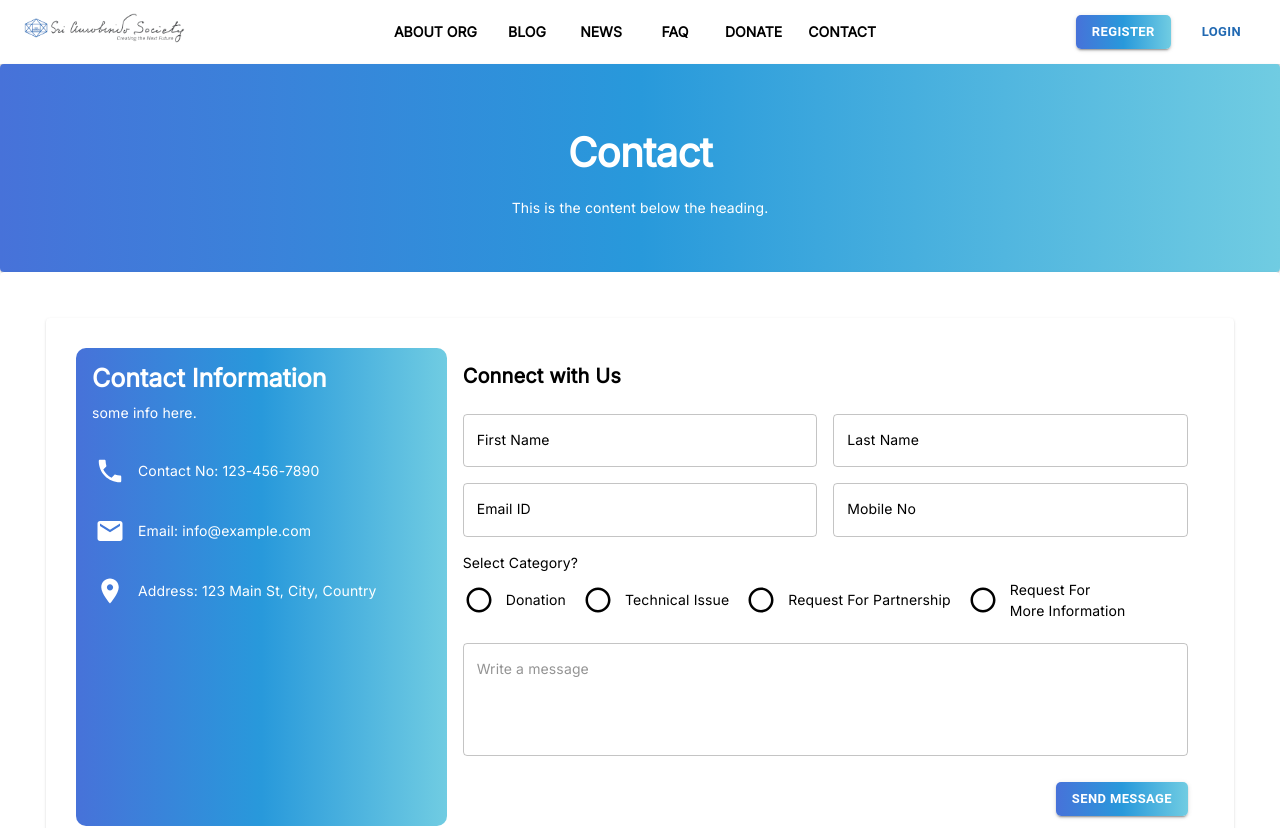
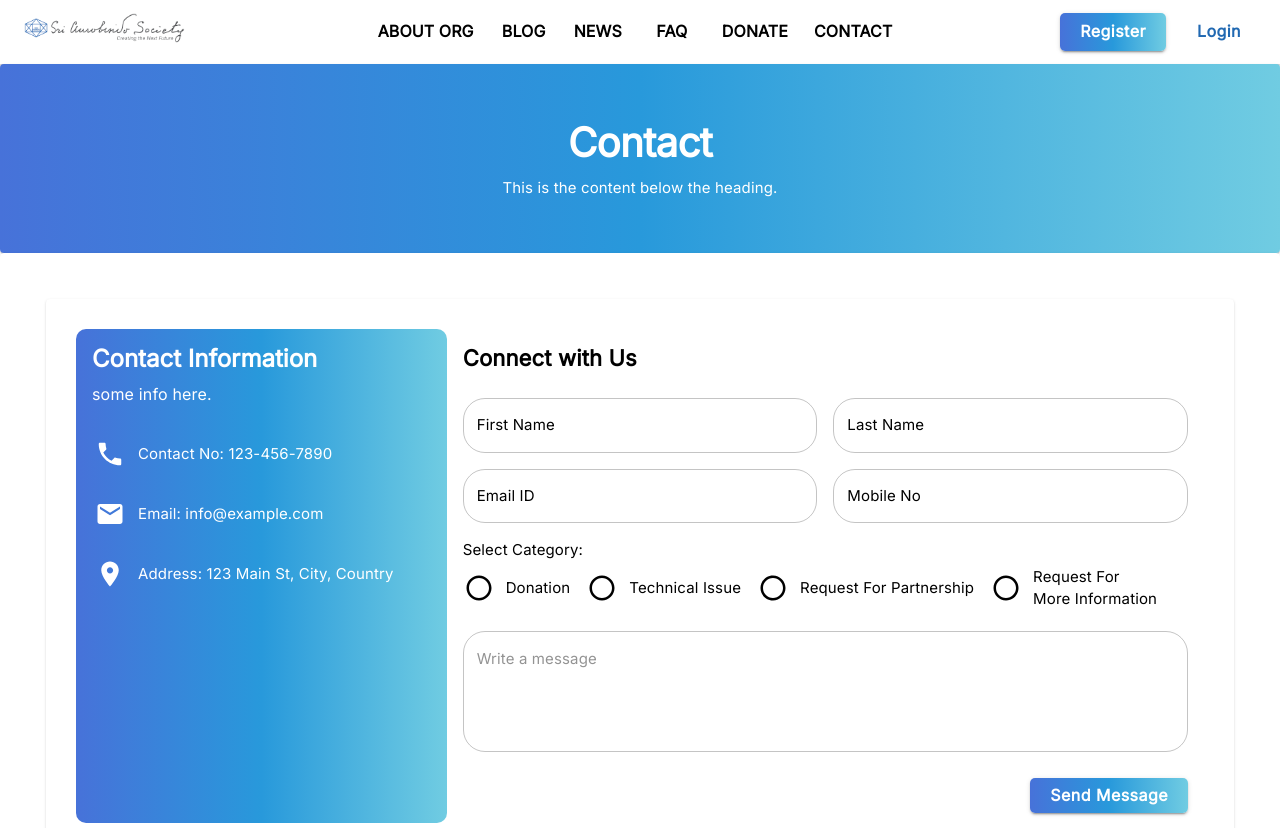
Before and after one commit to anshika2432001/auro_proj, a React (Create React App) app: page /contact in a window 1280 px wide. Shown: the top 828 px of the page. Built offline with nearby package versions, Linux system fonts and the light colour scheme.

Commit message:
updated code

```diff
--- a/src/pages/LandingComponent/Footer.js
+++ b/src/pages/LandingComponent/Footer.js
@@ -1,7 +1,7 @@
 import React from 'react';
 import { Card, Typography, Grid, Link,Box, CardContent,Divider } from '@mui/material';
 import { makeStyles } from '@mui/styles';
-import AuroLogo1 from '../../images/AuroLogo1.png';
+import AuroLogoDark from '../../images/AuroLogo-dark.jpeg';
 import FacebookLogo from '../../images/Facebook.png';
 import InstagramLogo from '../../images/Instagram.png';
 import LinkedinLogo from '../../images/LinkedIn.png';
@@ -57,7 +57,7 @@ const Footer = () => {
 
 
               <Typography variant="h6">
-                <img src={AuroLogo1} alt="Logo" height="40" />
+                <img src={AuroLogoDark} alt="Logo" height="40" />
               </Typography>
 
             <Typography variant="body2"color="white" sx={{mr:"30px"}}>Lorem ipsum dolor sit amet, consectetur adipisicing elit. Accusantium eos fuga laborum doloremque. Modi libero nam, fugit quasi quidem aliquam placeat officia possimus ad accusamus inventore eius, nesciunt iure deserunt.</Typography>
--- a/src/pages/LandingComponent/ForgotPassword.js
+++ b/src/pages/LandingComponent/ForgotPassword.js
@@ -171,7 +171,7 @@ const ForgotPassword = () => {
                 return (
                     <Card className='mini-card1'>
                         <CardContent>
-                            <Typography variant="h4" marginBottom="20px" textAlign="center">Password Reset Successful!</Typography>
+                            <Typography variant="h4" marginBottom="30px" textAlign="center">Password Reset Successful!</Typography>
                             <Grid container direction="row" rowSpacing={0} columnSpacing={2}>
                                 <Grid item xs={12} sm={12} md={12} lg={12} textAlign="center">
                                     <Button variant="contained" type="submit" sx={{ background: 'linear-gradient(to right,#4772D9, #2899DB,#70CCE2)' }} onClick={toggleLoginDialog}>
--- a/src/pages/LandingComponent/HomePage.js
+++ b/src/pages/LandingComponent/HomePage.js
@@ -32,7 +32,7 @@ const HomePage = () => {
             <Typography variant="body1" gutterBottom sx={{mt:3,color:"white"}}>
               Lorem ipsum dolor sit amet, consectetur adipisicing elit. Accusantium eos fuga laborum doloremque. Modi libero nam, fugit quasi quidem aliquam placeat officia possimus ad accusamus inventore eius, nesciunt iure deserunt.
             </Typography>
-            <Button variant="contained"   onClick={()=> handleRegisterForm()} sx={{backgroundColor:"white",color:"#4772D9",mt:3}}>
+            <Button variant="contained"   onClick={()=> handleRegisterForm()} sx={{backgroundColor:"white",color:"#2899DB",mt:3}}>
               Register Now
             </Button>
             <Button variant="outlined"  sx={{ ml: 1,color:"white",mt:3 }}>
--- a/src/pages/LandingComponent/Navbar.js
+++ b/src/pages/LandingComponent/Navbar.js
@@ -43,12 +43,12 @@ const Navbar = () => {
     flexDirection: { xs: 'column', sm: 'row' },
     alignItems: 'center',
   }}>
-                <Button sx={getButtonStyle('about')} onClick={()=> handleButtonClick('about','/')}><Typography variant="h5">About Org</Typography></Button>
-                <Button sx={getButtonStyle('blog')} onClick={()=> handleButtonClick('blog','/blog')}><Typography variant="h5">Blog</Typography></Button>
-                <Button sx={getButtonStyle('news')} onClick={()=> handleButtonClick('news','/news')}><Typography variant="h5">News</Typography></Button>
-                <Button sx={getButtonStyle('faq')} onClick={()=> handleButtonClick('faq','/faq')}><Typography variant="h5">FAQ</Typography></Button>
-                <Button sx={getButtonStyle('donate')}><Typography variant="h5">Donate</Typography></Button>
-                <Button sx={getButtonStyle('contact')} onClick={()=> handleButtonClick('contact','/contact')} ><Typography variant="h5">Contact</Typography></Button>
+                <Button sx={getButtonStyle('about')} onClick={()=> handleButtonClick('about','/')}><Typography variant="h6">About Org</Typography></Button>
+                <Button sx={getButtonStyle('blog')} onClick={()=> handleButtonClick('blog','/blog')}><Typography variant="h6">Blog</Typography></Button>
+                <Button sx={getButtonStyle('news')} onClick={()=> handleButtonClick('news','/news')}><Typography variant="h6">News</Typography></Button>
+                <Button sx={getButtonStyle('faq')} onClick={()=> handleButtonClick('faq','/faq')}><Typography variant="h6">FAQ</Typography></Button>
+                <Button sx={getButtonStyle('donate')}><Typography variant="h6">Donate</Typography></Button>
+                <Button sx={getButtonStyle('contact')} onClick={()=> handleButtonClick('contact','/contact')} ><Typography variant="h6">Contact</Typography></Button>
               </Box>
             </Grid>
             <Grid item xs={12} sm={3} md={3} lg={3}  display="flex" justifyContent="flex-end">
--- a/src/pages/LandingComponent/OfferingsPage.js
+++ b/src/pages/LandingComponent/OfferingsPage.js
@@ -45,7 +45,7 @@ const OfferingsPage = () =>{
             <Typography variant="h2"  >
               Our Offerings
             </Typography>
-            <Typography variant="body1"  >
+            <Typography variant="body2"  >
               Lorem ipsum dolor sit amet, consectetur adipisicing elit. Accusantium eos fuga laborum doloremque. Modi libero nam, fugit quasi quidem aliquam placeat officia possimus ad accusamus inventore eius, nesciunt iure deserunt.
             </Typography>
             <Grid container spacing={2} sx={{mt:2}}>
--- a/src/pages/LandingComponent/RegistrationForm.js
+++ b/src/pages/LandingComponent/RegistrationForm.js
@@ -314,7 +314,7 @@ const RegistrationForm = () => {
                       onChange={handleCheckboxChange}
                     />
                   }
-                  label="I agree to that the Public Data Dashboard is for research purposes. I agree to not republish this data or utilized it for commercial use. For intended research, the platform has to be cited and the organization has to be informed"
+                  label="I understand that the Public Data Dashboard is for research purpose, I agree to not republish this data or utilize it for commercial use. For intended research, the platform has to be cited and the organization has to be informed."
                 />
               </Grid>
             </Grid>
--- a/src/pages/OtherComponent/Blog.js
+++ b/src/pages/OtherComponent/Blog.js
@@ -76,7 +76,7 @@ const Blog = () => {
                   indicatorColor="primary"
                   variant={isSmallScreen ? 'scrollable' : 'standard'}
                   scrollButtons={isSmallScreen ? 'auto' : 'off'}
-                  sx={{ '& .MuiTab-root': { fontWeight: 'bold', fontSize: '13px' } }}
+                  sx={{ '& .MuiTab-root': { fontWeight: 'bold', fontSize: '13px', fontFamily:"Inter", } }}
                 >
                   <Tab label="All" value="All" />
                   <Tab label="Research" value="Research" />
--- a/src/pages/OtherComponent/Contact.js
+++ b/src/pages/OtherComponent/Contact.js
@@ -3,16 +3,41 @@ import { Card, CardContent, Typography, Grid, TextField, Button, Box, FormContro
 import PhoneIcon from '@mui/icons-material/Phone';
 import EmailIcon from '@mui/icons-material/Email';
 import LocationOnIcon from '@mui/icons-material/LocationOn';
+import { useFormik } from 'formik';
+import * as yup from 'yup';
 import '../../App.css';
 
+const validationSchema = yup.object({
+  firstName: yup.string('Enter your first name').required('First Name is required'),
+  lastName: yup.string('Enter your last name').required('Last Name is required'),
+  email: yup.string('Enter your email').email('Enter a valid email').required('Email is required'),
+  mobile: yup.string('Enter your mobile number').matches(/^[0-9]{10}$/, 'Enter a valid mobile number').required('Mobile number is required'),
+  category: yup.string('Select a category').required('Category is required'),
+  message: yup.string('Enter your message').required('Message is required'),
+});
+
 const Contact = () => {
+  const formik = useFormik({
+    initialValues: {
+      firstName: '',
+      lastName: '',
+      email: '',
+      mobile: '',
+      category: '',
+      message: '',
+    },
+    validationSchema: validationSchema,
+    onSubmit: (values) => {
+      console.log(values);
+      // Handle form submission here
+    },
+  });
 
   return (
     <div>
-
-      <Card sx={{background: 'linear-gradient(to right,#4772D9, #2899DB,#70CCE2)'}}>
+      <Card sx={{ background: 'linear-gradient(to right,#4772D9, #2899DB,#70CCE2)' }}>
         <CardContent>
-          <Typography variant="h1" align="center" sx={{  color: 'white' }}>
+          <Typography variant="h1" align="center" sx={{ color: 'white' }}>
             Contact
           </Typography>
           <Typography variant="body1" align="center" sx={{ color: 'white' }}>
@@ -23,11 +48,11 @@ const Contact = () => {
 
       <Card>
         <CardContent>
-            <Card >
+          <Card>
             <CardContent>
-          <Grid container spacing={2} >
-            <Grid item xs={12} sm={4} sx={{background: 'linear-gradient(to right,#4772D9, #2899DB,#70CCE2)',borderRadius:"10px"}}>
-              <Typography variant="h3" sx={{ color:"white" }}>
+              <Grid container spacing={2}>
+                <Grid item xs={12} sm={4} sx={{ background: 'linear-gradient(to right,#4772D9, #2899DB,#70CCE2)', borderRadius: '10px' }}>
+                  <Typography variant="h3" sx={{ color: "white" }}>
                     Contact Information
                   </Typography>
                   <Typography variant="body2" color="white">
@@ -36,7 +61,7 @@ const Contact = () => {
                   <Box sx={{ marginTop: '20px' }}>
                     <Box display="flex" alignItems="center" mb={3} color="white">
                       <PhoneIcon />
-                  <Typography variant="body1" sx={{ marginLeft: '10px'}}>
+                      <Typography variant="body1" sx={{ marginLeft: '10px' }}>
                         Contact No: 123-456-7890
                       </Typography>
                     </Box>
@@ -54,49 +79,82 @@ const Contact = () => {
                     </Box>
                   </Box>
                 </Grid>
-            <Grid item xs={12} sm={8} sx={{borderRadius:"10px"}}>
-              <Typography variant="h4" >
+                <Grid item xs={12} sm={8} sx={{ borderRadius: '10px' }}>
+                  <Typography variant="h4">
                     Connect with Us
                   </Typography>
-              <form>
+                  <form onSubmit={formik.handleSubmit}>
                     <Grid container spacing={2} sx={{ marginTop: '10px' }}>
                       <Grid item xs={6}>
                         <TextField
-
                           fullWidth
+                          id="firstName"
+                          name="firstName"
                           label="First Name"
+                          value={formik.values.firstName}
+                          onChange={formik.handleChange}
+                          onBlur={formik.handleBlur}
+                          error={formik.touched.firstName && Boolean(formik.errors.firstName)}
+                          helperText={formik.touched.firstName && formik.errors.firstName}
                         />
                       </Grid>
                       <Grid item xs={6}>
                         <TextField
-
                           fullWidth
+                          id="lastName"
+                          name="lastName"
                           label="Last Name"
+                          value={formik.values.lastName}
+                          onChange={formik.handleChange}
+                          onBlur={formik.handleBlur}
+                          error={formik.touched.lastName && Boolean(formik.errors.lastName)}
+                          helperText={formik.touched.lastName && formik.errors.lastName}
                         />
                       </Grid>
                       <Grid item xs={6}>
                         <TextField
-
                           fullWidth
+                          id="email"
+                          name="email"
                           label="Email ID"
+                          value={formik.values.email}
+                          onChange={formik.handleChange}
+                          onBlur={formik.handleBlur}
+                          error={formik.touched.email && Boolean(formik.errors.email)}
+                          helperText={formik.touched.email && formik.errors.email}
                         />
                       </Grid>
                       <Grid item xs={6}>
                         <TextField
-
                           fullWidth
+                          id="mobile"
+                          name="mobile"
                           label="Mobile No"
+                          value={formik.values.mobile}
+                          onChange={formik.handleChange}
+                          onBlur={formik.handleBlur}
+                          error={formik.touched.mobile && Boolean(formik.errors.mobile)}
+                          helperText={formik.touched.mobile && formik.errors.mobile}
                         />
                       </Grid>
-                  <Grid item xs={12} sm={4} md={4} lg={12}>
-                    <FormControl component="fieldset" fullWidth>
-                      <FormLabel component="legend">Select Category?</FormLabel>
-                      <RadioGroup row>
+                      <Grid item xs={12}>
+                        <FormControl component="fieldset" fullWidth error={formik.touched.category && Boolean(formik.errors.category)}>
+                          <FormLabel component="legend">Select Category:</FormLabel>
+                          <RadioGroup
+                            row
+                            id="category"
+                            name="category"
+                            value={formik.values.category}
+                            onChange={formik.handleChange}
+                          >
                             <FormControlLabel value="donation" control={<Radio />} label={<span className='radioLabel'>Donation</span>} />
                             <FormControlLabel value="technical" control={<Radio />} label={<span className='radioLabel'>Technical Issue</span>} />
                             <FormControlLabel value="partnership" control={<Radio />} label={<span className='radioLabel'>Request For Partnership</span>} />
-                        <FormControlLabel value="info" control={<Radio />} label={<span className='radioLabel'>Request For<br></br> More Information</span>} />
+                            <FormControlLabel value="info" control={<Radio />} label={<span className='radioLabel'>Request For<br /> More Information</span>} />
                           </RadioGroup>
+                          {formik.touched.category && formik.errors.category && (
+                            <Typography variant="body2" color="error">{formik.errors.category}</Typography>
+                          )}
                         </FormControl>
                       </Grid>
                       <Grid item xs={12}>
@@ -104,12 +162,19 @@ const Contact = () => {
                           fullWidth
                           multiline
                           rows={4}
+                          id="message"
+                          name="message"
                           placeholder="Write a message"
                           variant="outlined"
+                          value={formik.values.message}
+                          onChange={formik.handleChange}
+                          onBlur={formik.handleBlur}
+                          error={formik.touched.message && Boolean(formik.errors.message)}
+                          helperText={formik.touched.message && formik.errors.message}
                         />
                       </Grid>
                       <Grid item xs={12} textAlign="right">
-                    <Button variant="contained" sx={{background: 'linear-gradient(to right,#4772D9, #2899DB,#70CCE2)',}}>
+                        <Button type="submit" variant="contained" sx={{ background: 'linear-gradient(to right,#4772D9, #2899DB,#70CCE2)' }}>
                           Send Message
                         </Button>
                       </Grid>
@@ -121,9 +186,8 @@ const Contact = () => {
           </Card>
         </CardContent>
       </Card>
+    </div>
+  );
+};
 
-    </div>
-  )
-}
-
-export default Contact
+export default Contact;
--- a/src/pages/OtherComponent/FAQ.js
+++ b/src/pages/OtherComponent/FAQ.js
@@ -59,7 +59,7 @@ const FAQ = () => {
           <Grid item xs={12} sm={6} key={index}>
             <Card  sx={{padding:"0px" }}>
               <CardContent>
-                <Typography  variant="h4" justifyContent="space-between" display="flex" alignItems="center">
+                <Typography  variant="h6" justifyContent="space-between" display="flex" alignItems="center">
                   {item.question}
                   <IconButton onClick={() => handleExpandClick(index)}>
                     {expandedIndex === index ? <ExpandLess /> : <ExpandMore />}
--- a/src/utils/ColorModeContext.js
+++ b/src/utils/ColorModeContext.js
@@ -6,9 +6,8 @@ import "@fontsource/inter";
 
 export const ColorModeContext = React.createContext({
   toggleColorMode: () => {},
-  mode: "light"
+  mode: "light",
 });
-
 
 export const ColorModeContextProvider = ({ children }) => {
   const [mode, setMode] = React.useState("light");
@@ -18,7 +17,7 @@ export const ColorModeContextProvider = ({ children }) => {
       toggleColorMode: () => {
         setMode((prevMode) => (prevMode === "light" ? "dark" : "light"));
       },
-      mode
+      mode,
     }),
     [mode]
   );
@@ -27,136 +26,145 @@ export const ColorModeContextProvider = ({ children }) => {
     () =>
       createTheme({
         typography: {
-          fontSize:12,
-          // Name of the component
-          h4: {
-            fontSize:20,
-          fontFamily:"Inter",
-            fontWeight:"bold",
-
+          h1: {
+            fontSize: "40px",
+            fontWeight: 800,
+            paddingTop: 10,
+            paddingBottom: 10,
+            color: "white",
+            fontFamily: "Inter",
           },
-           h5: {
-            fontSize:"14px",
-
-            fontFamily:"Inter",
-            color:"black",
-            fontWeight:"bold",
-
-           },
-           h6:{
-            fontSize:"16px",
-            fontWeight:"600",
-            fontFamily:"Inter",
-
-
-           },
-           body1:{
-              fontWeight: 500,
-              fontSize: 14,
-            fontFamily:"Inter",
-
-
-            },
-            body2:{
-              fontWeight: 500,
-              fontSize: 14,
-            fontFamily:"Inter",
-            paddingTop:10,
-            paddingBottom:10
-
-            },
-
-            h1: {
-
-              fontSize: 40,
+          h2: {
+            fontSize: "32px",
             fontWeight: 700,
             paddingTop: 20,
             paddingBottom: 20,
-              color:"white",
-              fontFamily:"Inter"
-            },
-            h2: {
-
-              fontSize: 30,
-              fontWeight: "bold",
-               paddingTop: 20,
-               paddingBottom: 20,
-               fontFamily:"Inter"
+            fontFamily: "Inter",
           },
           h3: {
             // color: "indigo",
-              fontWeight: 700,
-              fontSize: 25,
-              fontFamily:"Inter"
+            fontWeight: "bold",
+            fontSize: "24px",
+            fontFamily: "Inter",
             // paddingTop: 15,
             // paddingBottom: 15,
+          },
+          h4: {
+            fontSize: "22px",
+            fontFamily: "Inter",
+            fontWeight: "bold",
+          },
+          h5: {
+            fontSize: "18px",
+
+            fontFamily: "Inter",
+            color: "black",
+            fontWeight: "bold",
+          },
+          h6: {
+            fontSize: "16px",
+            fontWeight: "bold",
+            fontFamily: "Inter",
+          },
+          body1: {
+            fontSize: "15px",
+            fontFamily: "Inter",
+          },
+          body2: {
+            fontWeight: 500,
+            fontSize: "16px",
+            fontFamily: "Inter",
+            paddingTop: 10,
+            paddingBottom: 10,
           },
 
 
         },
         img: {
-          background:'none'
+          background: "none",
         },
         components: {
-
           MuiButton: {
             styleOverrides: {
-
               root: {
-                fontSize:"13px",
+                fontSize: "13px",
                 borderRadius: 5,
-                marginTop:"10px",
-                marginBottom:"10px"
-
+                marginTop: "10px",
+                marginBottom: "10px",
               },
               contained: {
 
-                fontWeight:"bold",
+                padding: "4px 20px 4px 20px",
 
-
+                "&.MuiButton-containedPrimary": {
+                  fontWeight: "700",
+                  lineHeight: "27.28px",
+                  fontSize: "16px",
+                  fontFamily: "Inter",
+                  textTransform: "none",
+                },
               },
               outlined: {
-                border: 'none',
-                fontWeight:"bold"
-              }
+                border: "none",
+
+                "&.MuiButton-outlinedPrimary": {
+                  fontWeight: "700",
+                  lineHeight: "27.28px",
+                  fontSize: "16px",
+                  fontFamily: "Inter",
+                  textTransform: "none",
+                },
+              },
             },
           },
           MuiSvgIcon: {
             styleOverrides: {
-
               root: {
-                padding:"3px",
-                fontSize:"30px"
-
+                padding: "3px",
+                fontSize: "30px",
               },
             },
+          },
+          MuiTextField: {
+            styleOverrides: {
+              root: {
+                "& label": {
+                  opacity: 1,
+                },
+                "& MuiInputBase": {
+                  opacity: 1,
 
+                  padding: "8px 16px ",
+                },
+                "& .MuiOutlinedInput-root": {
+                  borderRadius: "22px",
+                },
+              },
+            },
           },
 
           MuiCard: {
             styleOverrides: {
+              root: {
+                padding: "30px",
+                border: "none",
 
-              root: {
-                padding:"30px",
-                border:"none",
-
-                '&.mini-card':{
-                  marginRight:'auto',
-                  marginLeft: 'auto',
-                marginTop: '10px',
+                "&.mini-card": {
+                  marginRight: "auto",
+                  marginLeft: "auto",
+                  marginTop: "10px",
                   padding: 3,
-                  borderRadius:"5px"
+                  borderRadius: "5px",
                 },
-                '&.mini-card1':{
+                "&.mini-card1": {
                   maxWidth: 400,
-                  marginRight:'auto',
-                  marginLeft: 'auto',
-                marginTop: '20px',
-                  marginBottom: '20px',
+                  marginRight: "auto",
+                  marginLeft: "auto",
+                  marginTop: "20px",
+                  marginBottom: "20px",
                   padding: 3,
-                  borderRadius:"5px"
-                }
-
+                  borderRadius: "5px",
+                },
               },
             },
           },
@@ -165,21 +173,15 @@ export const ColorModeContextProvider = ({ children }) => {
               root: {
                 display: "flex",
                 width: "max-content",
-
               },
               asterisk: {
                 color: "red",
                 "&$error": {
                   color: "#db3131",
                 },
-
-                },
-
               },
             },
-
-
-
+          },
         },
 
         palette: {
@@ -189,48 +191,43 @@ export const ColorModeContextProvider = ({ children }) => {
             ? {
                 // palette values for light mode
                 primary: {
-                  main:"#2169B2"
+                  main: "#2169B2",
                 },
-                secondary:{
-                  main:'#f50057'
+                secondary: {
+                  main: "#f50057",
                 },
                 text: {
                   primary: "#000",
-                  hint:"#8a78ea",
-                  secondary: '#000'
+                  hint: "#8a78ea",
+                  secondary: "#000",
                 },
                 background: {
                   default: "#F5FBFC",
                   // default:"#FAFBFC"
                 },
-
               }
             : {
-
                 primary: {
-                  main: indigo[300]
+                  main: indigo[300],
                 },
                 divider: indigo[700],
                 background: {
                   default: "#1e1e1e",
-                  paper: "#1e1e1e"
+                  paper: "#1e1e1e",
                 },
                 text: {
                   primary: "#fff",
-                  secondary: grey[500]
-                }
-              })
-        }
+                  secondary: grey[500],
+                },
+              }),
+        },
       }),
     [mode]
   );
 
   return (
     <ColorModeContext.Provider value={colorMode}>
-      <ThemeProvider theme={theme}>
-
-        {children}
-        </ThemeProvider>
+      <ThemeProvider theme={theme}>{children}</ThemeProvider>
     </ColorModeContext.Provider>
   );
 };
```
Also changed, not shown: src/pages/LandingComponent/AboutAuro.js (+4 -4 lines), src/pages/OtherComponent/ArticleDetails.js (+7 -7 lines), src/images/AuroLogo-dark.jpeg (added). Lines whose indentation alone changed are shown as unchanged.
